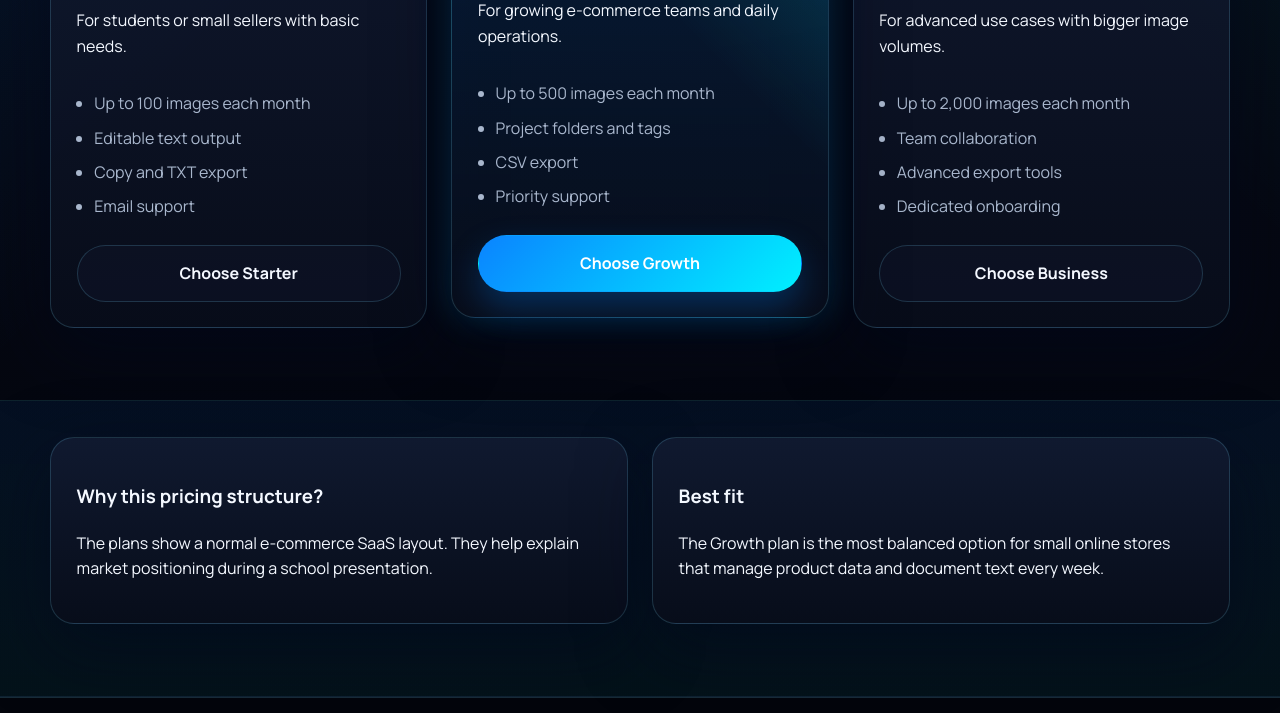
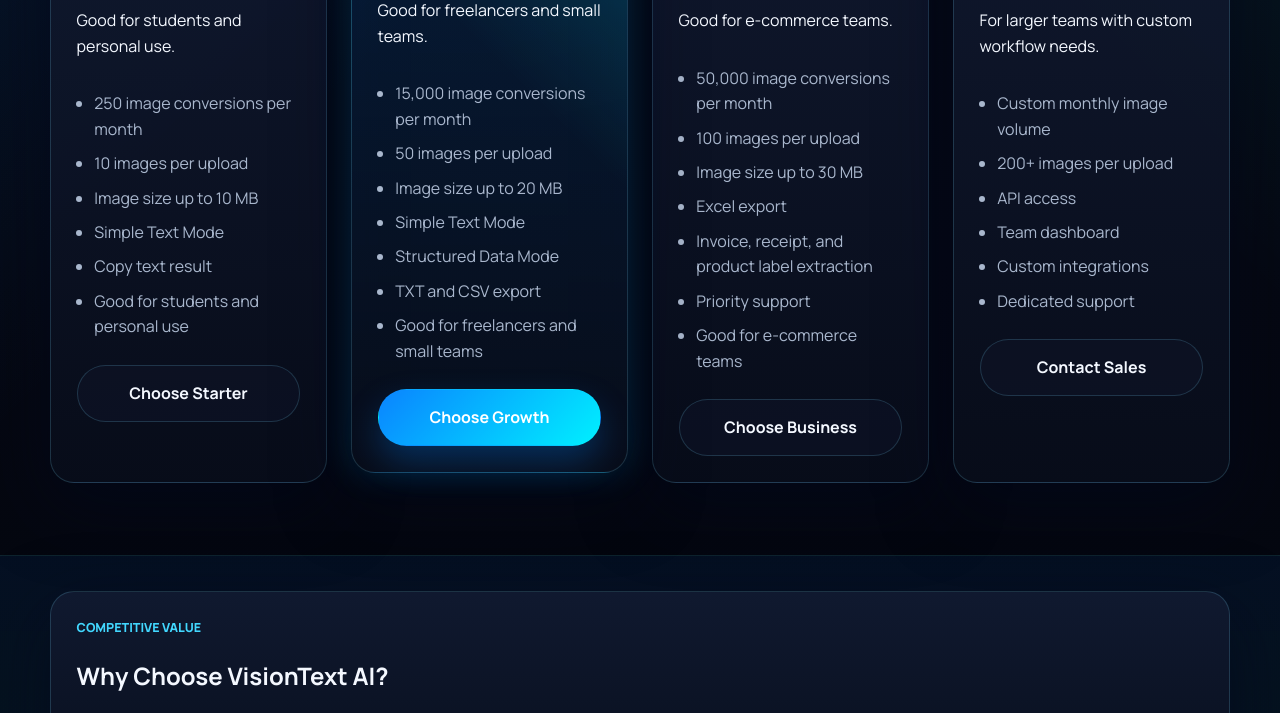
Before and after one commit to ardatzn/visiontext-ai-website, a plain HTML site: page pricing.html in a window 1280 px wide. Shown: the part 631-1344 px from the top of the page. Drawn offline with Linux system fonts and the light colour scheme.

Commit message:
Update concept to Image to Text AI and Instagram marketing

```diff
--- a/assets/css/style.css
+++ b/assets/css/style.css
@@ -516,7 +516,7 @@
 
 .pricing-grid {
   display: grid;
-  grid-template-columns: repeat(3, minmax(0, 1fr));
+  grid-template-columns: repeat(4, minmax(0, 1fr));
   gap: 1.5rem;
 }
 
--- a/pricing.html
+++ b/pricing.html
@@ -37,8 +37,8 @@
     <section class="page-hero">
       <div class="container narrow">
         <p class="eyebrow">Pricing Demo</p>
-        <h1>Simple plans for a classroom concept</h1>
-        <p>These prices are fictional and only used to show how the product could be presented on a website.</p>
+        <h1>Competitive plans for Image to Text AI</h1>
+        <p>These front-end demo plans show how VisionText AI by TZNtech could compete with modern image-to-text and OCR tools.</p>
       </div>
     </section>
 
@@ -46,52 +46,72 @@
       <div class="container pricing-grid">
         <article class="card pricing-card">
           <p class="plan-name">Starter</p>
-          <h2>$9<span>/month</span></h2>
-          <p>For students or small sellers with basic needs.</p>
+          <h2>Free<span>/Demo</span></h2>
+          <p>Good for students and personal use.</p>
           <ul class="detail-list">
-            <li>Up to 100 images each month</li>
-            <li>Editable text output</li>
-            <li>Copy and TXT export</li>
-            <li>Email support</li>
+            <li>250 image conversions per month</li>
+            <li>10 images per upload</li>
+            <li>Image size up to 10 MB</li>
+            <li>Simple Text Mode</li>
+            <li>Copy text result</li>
+            <li>Good for students and personal use</li>
           </ul>
           <a class="button button-secondary" href="contact.html">Choose Starter</a>
         </article>
         <article class="card pricing-card featured-pricing">
           <p class="plan-name">Growth</p>
-          <h2>$24<span>/month</span></h2>
-          <p>For growing e-commerce teams and daily operations.</p>
+          <h2>$9<span>/month</span></h2>
+          <p>Good for freelancers and small teams.</p>
           <ul class="detail-list">
-            <li>Up to 500 images each month</li>
-            <li>Project folders and tags</li>
-            <li>CSV export</li>
-            <li>Priority support</li>
+            <li>15,000 image conversions per month</li>
+            <li>50 images per upload</li>
+            <li>Image size up to 20 MB</li>
+            <li>Simple Text Mode</li>
+            <li>Structured Data Mode</li>
+            <li>TXT and CSV export</li>
+            <li>Good for freelancers and small teams</li>
           </ul>
           <a class="button button-primary" href="contact.html">Choose Growth</a>
         </article>
         <article class="card pricing-card">
           <p class="plan-name">Business</p>
-          <h2>$49<span>/month</span></h2>
-          <p>For advanced use cases with bigger image volumes.</p>
+          <h2>$19<span>/month</span></h2>
+          <p>Good for e-commerce teams.</p>
           <ul class="detail-list">
-            <li>Up to 2,000 images each month</li>
-            <li>Team collaboration</li>
-            <li>Advanced export tools</li>
-            <li>Dedicated onboarding</li>
+            <li>50,000 image conversions per month</li>
+            <li>100 images per upload</li>
+            <li>Image size up to 30 MB</li>
+            <li>Excel export</li>
+            <li>Invoice, receipt, and product label extraction</li>
+            <li>Priority support</li>
+            <li>Good for e-commerce teams</li>
           </ul>
           <a class="button button-secondary" href="contact.html">Choose Business</a>
+        </article>
+        <article class="card pricing-card">
+          <p class="plan-name">Enterprise</p>
+          <h2>Custom</h2>
+          <p>For larger teams with custom workflow needs.</p>
+          <ul class="detail-list">
+            <li>Custom monthly image volume</li>
+            <li>200+ images per upload</li>
+            <li>API access</li>
+            <li>Team dashboard</li>
+            <li>Custom integrations</li>
+            <li>Dedicated support</li>
+          </ul>
+          <a class="button button-secondary" href="contact.html">Contact Sales</a>
         </article>
       </div>
     </section>
 
     <section class="section alt-section">
-      <div class="container two-col">
+      <div class="container">
         <div class="card">
-          <h3>Why this pricing structure?</h3>
-          <p>The plans show a normal e-commerce SaaS layout. They help explain market positioning during a school presentation.</p>
-        </div>
-        <div class="card">
-          <h3>Best fit</h3>
-          <p>The Growth plan is the most balanced option for small online stores that manage product data and document text every week.</p>
+          <p class="eyebrow">Competitive Value</p>
+          <h2>Why Choose VisionText AI?</h2>
+          <p>VisionText AI is designed to be competitive because it supports high monthly image limits, batch upload, structured data extraction, and export options. It is useful not only for basic OCR, but also for e-commerce workflows such as product labels, receipts, invoices, and supplier documents.</p>
+          <p class="form-note">This pricing page is part of a front-end school project prototype. It does not include backend billing or real payment processing.</p>
         </div>
       </div>
     </section>
```
